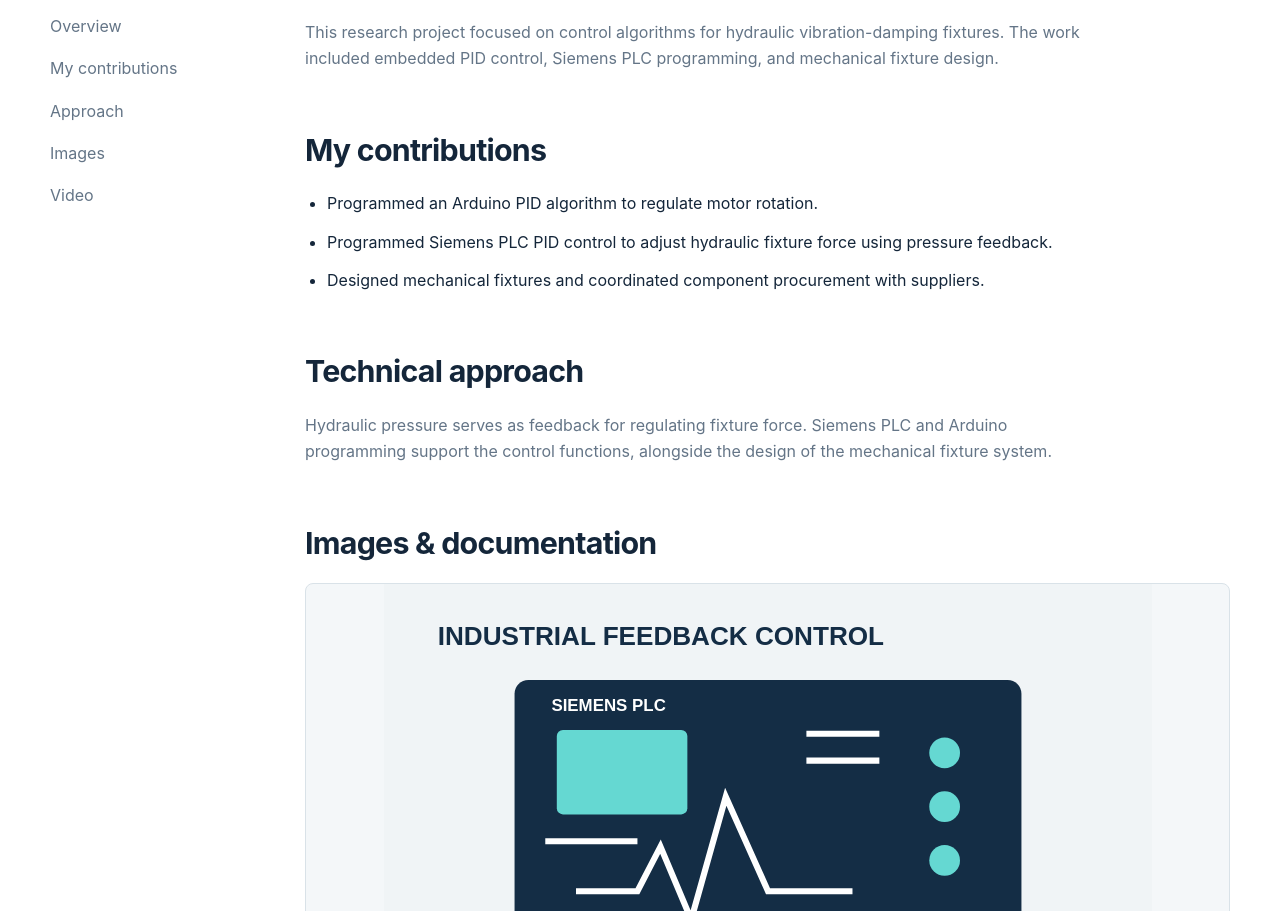
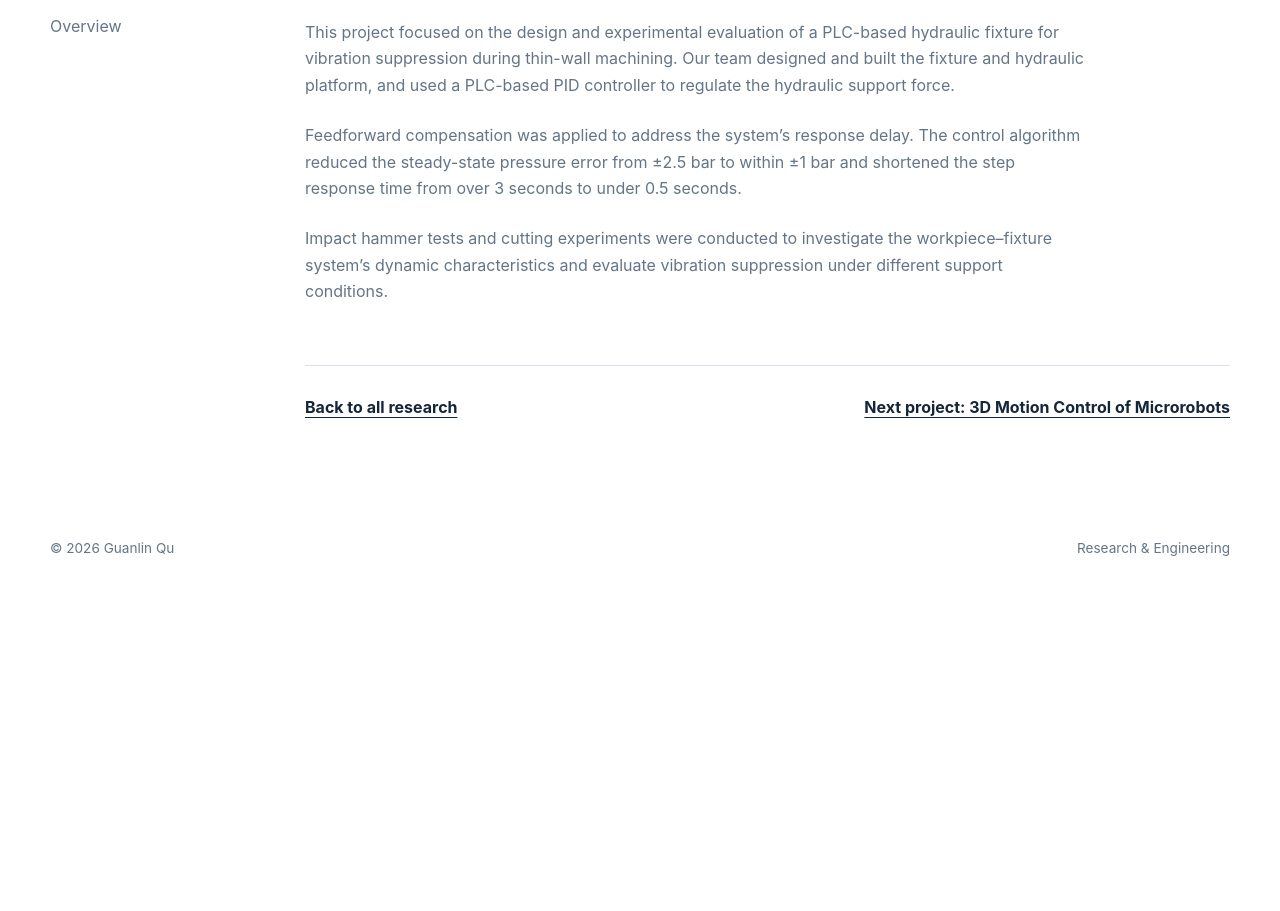
Before and after one commit to guanlinq/guanlinq.github.io, a plain HTML site: page hydraulic-vibration-damping.html in a window 1280 px wide. Shown: the part 641-1552 px from the top of the page. After the commit the page ends 1232 px from the top, so only its background shows below. Drawn offline with Linux system fonts and the light colour scheme.

Commit message:
Update hydraulic project overview and remove later sections

```diff
--- a/hydraulic-vibration-damping.html
+++ b/hydraulic-vibration-damping.html
@@ -24,25 +24,13 @@
       <div class="chips"><span>Siemens PLC</span><span>PID control</span><span>Arduino</span><span>Hydraulics</span></div>
     </header>
     <div class="detail-layout">
-      <nav class="detail-toc" aria-label="On this page"><p>On this page</p><a href="#overview">Overview</a><a href="#contributions">My contributions</a><a href="#methods">Approach</a><a href="#images">Images</a><a href="#video">Video</a></nav>
+      <nav class="detail-toc" aria-label="On this page"><p>On this page</p><a href="#overview">Overview</a></nav>
       <div>
-        <section class="detail-section" id="overview"><h2>Project overview</h2><p>This research project focused on control algorithms for hydraulic vibration-damping fixtures. The work included embedded PID control, Siemens PLC programming, and mechanical fixture design.</p></section>
-        <section class="detail-section" id="contributions"><h2>My contributions</h2><ul><li>Programmed an Arduino PID algorithm to regulate motor rotation.</li><li>Programmed Siemens PLC PID control to adjust hydraulic fixture force using pressure feedback.</li><li>Designed mechanical fixtures and coordinated component procurement with suppliers.</li></ul></section>
-        <section class="detail-section" id="methods"><h2>Technical approach</h2><p>Hydraulic pressure serves as feedback for regulating fixture force. Siemens PLC and Arduino programming support the control functions, alongside the design of the mechanical fixture system.</p>
-          <!-- Add further technical descriptions, equations, results, and experiment notes here. -->
-        </section>
-        <section class="detail-section" id="images"><h2>Images &amp; documentation</h2>
-          <!-- Replace the illustration with a project photograph. Duplicate the figure to add more images. -->
-          <figure class="project-figure"><a href="plc-control.svg" target="_blank" rel="noopener"><img src="plc-control.svg" alt="Illustration for Hydraulic Vibration Damping" loading="lazy"></a><figcaption>Illustrative project preview. Experiment photographs and diagrams will be added here.</figcaption></figure>
-        </section>
-        <section class="detail-section" id="video"><h2>Project video</h2>
-          <!-- To add a video, upload hydraulic-vibration-damping-demo.mp4 and replace the video-empty div with:
-          <video class="project-video" controls playsinline preload="metadata" poster="plc-control.svg">
-            <source src="hydraulic-vibration-damping-demo.mp4" type="video/mp4">
-            Your browser does not support embedded video.
-          </video>
-          For hosted videos, replace the placeholder with a YouTube/Vimeo embed. -->
-          <div class="video-empty"><strong>Project video</strong><span>Experiment and demonstration footage will be added here.</span></div>
+        <section class="detail-section" id="overview">
+          <h2>Project overview</h2>
+          <p>This project focused on the design and experimental evaluation of a PLC-based hydraulic fixture for vibration suppression during thin-wall machining. Our team designed and built the fixture and hydraulic platform, and used a PLC-based PID controller to regulate the hydraulic support force.</p>
+          <p style="margin-top: 24px;">Feedforward compensation was applied to address the system’s response delay. The control algorithm reduced the steady-state pressure error from ±2.5 bar to within ±1 bar and shortened the step response time from over 3 seconds to under 0.5 seconds.</p>
+          <p style="margin-top: 24px;">Impact hammer tests and cutting experiments were conducted to investigate the workpiece–fixture system’s dynamic characteristics and evaluate vibration suppression under different support conditions.</p>
         </section>
         <div class="detail-footer"><a href="index.html#research">Back to all research</a><a href="microrobot-control.html">Next project: 3D Motion Control of Microrobots</a></div>
       </div>
```
